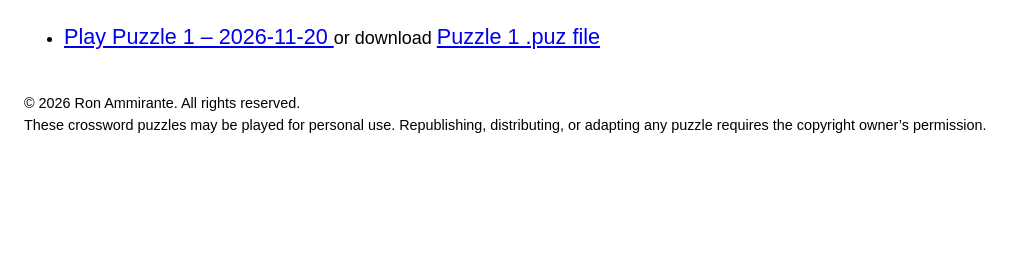
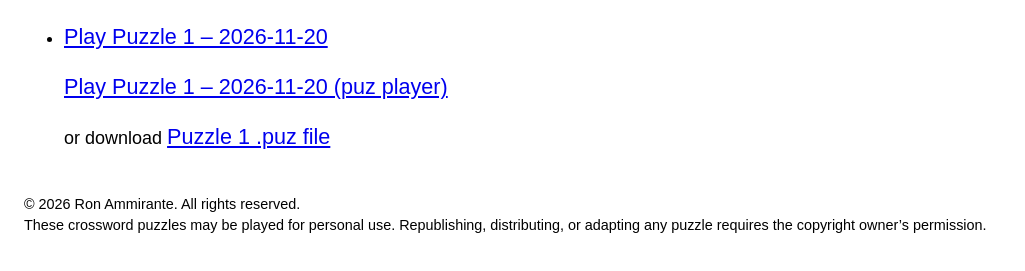
Before and after one commit to ronammirante/grids, a plain HTML site: page index.html in a window 1280 px wide. Shown: the part 107-378 px from the top of the page, without its empty margins (0-1025 px from the left). Drawn offline with Linux system fonts and the light colour scheme.

Commit message:
Update index.html

```diff
--- a/index.html
+++ b/index.html
@@ -38,6 +38,9 @@
   <li>
     <a href="exolve-embedder.html?crossword=CanuckCrossword1.puz">
       Play Puzzle 1 – 2026-11-20
+      <p><a href="/puz-player/index.html?file=CanuckCrossword1.puz">
+      Play Puzzle 1 – 2026-11-20 (puz player)
+    </a></p>
     </a> or download
       <a href="CanuckCrossword1.puz" download>Puzzle 1 .puz file</a>
   </li>
```
